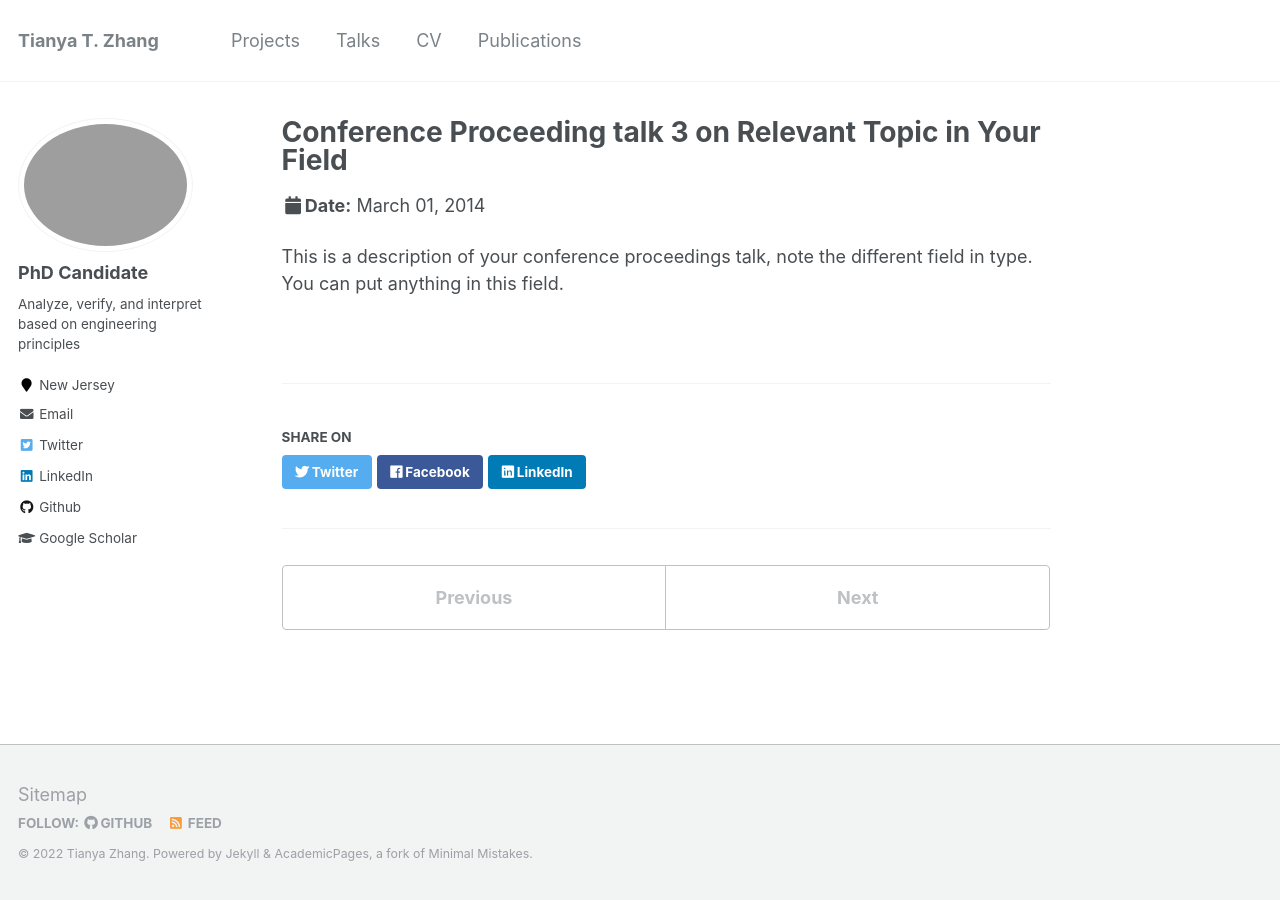
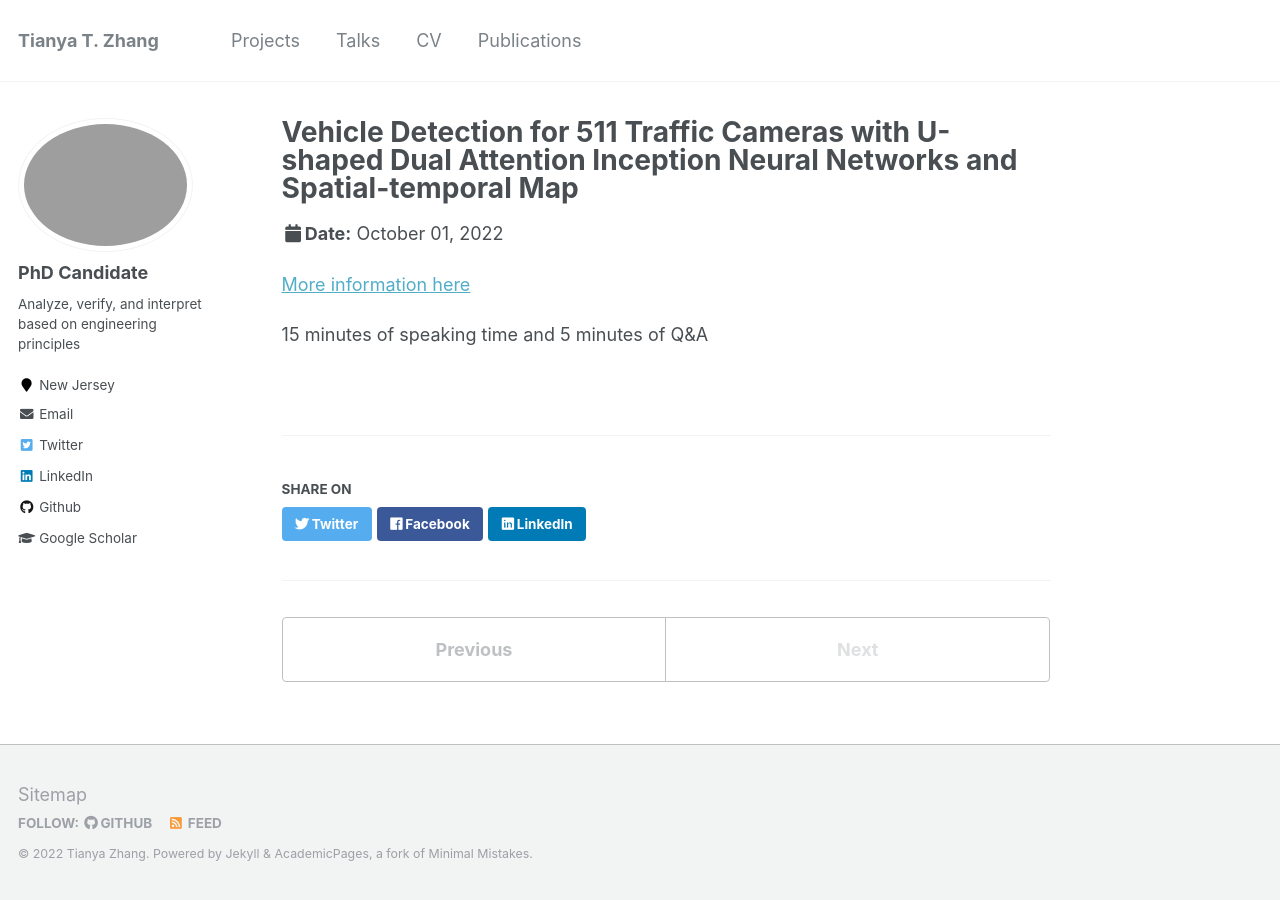
Before and after one commit to TeRyZh/Website, a Jekyll site: the page built from _talks/2014-03-01-talk-3.md, in a window 1280 px wide. Built offline with Jekyll 4.4.1, drawn with Linux system fonts in a browser that asks for light colours.

Commit message:
Update 2014-03-01-talk-3.md

```diff
--- a/_talks/2014-03-01-talk-3.md
+++ b/_talks/2014-03-01-talk-3.md
@@ -1,11 +1,13 @@
 ---
-title: "Conference Proceeding talk 3 on Relevant Topic in Your Field"
+title: "Vehicle Detection for 511 Traffic Cameras with U-shaped Dual Attention Inception Neural Networks and Spatial-temporal Map"
 collection: talks
-type: "Conference proceedings talk"
-permalink: /talks/2014-03-01-talk-3
-venue: "Testing Institute of America 2014 Annual Conference"
-date: 2014-03-01
-location: "Los Angeles, CA"
+type: "Conference Presentation"
+permalink: /talks/2013-03-01-tutorial-1
+venue: "TRB Session 1038: New Solutions to Traffic Monitoring Challenges "
+date: Monday 1/10/2022
+location: "Washington DC, USA"
 ---
 
-This is a description of your conference proceedings talk, note the different field in type. You can put anything in this field.
+[More information here](https://annualmeeting.mytrb.org/OnlineProgram/Browse?searchText=Tianya+Zhang&ConferenceID=10&sort=&sortAscending=True&page=0&pageSize=10&pageSize=10)
+
+15 minutes of speaking time and 5 minutes of Q&A
```
